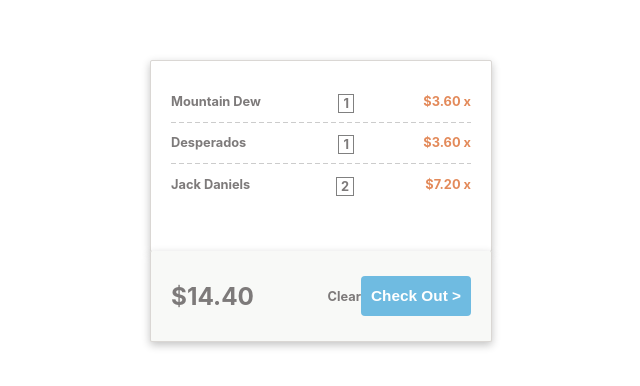
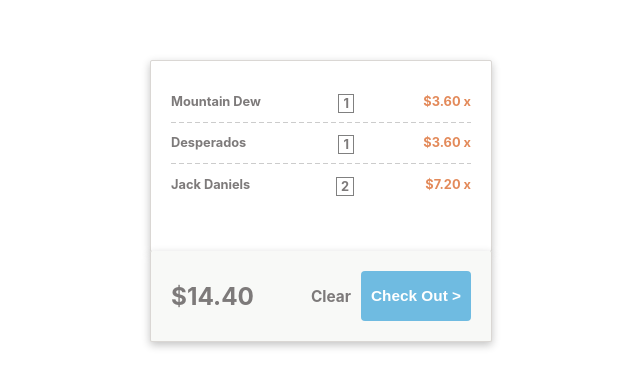
Before and after one commit to yasboyman/mmt, a React (Create React App) app: page / in a window 1280 px wide. Shown: the part 140-526 px from the top of the page, without its empty margins (319-959 px from the left). Built offline with nearby package versions, Linux system fonts and the light colour scheme.

Commit message:
total component css changes

```diff
--- a/src/total/index.css
+++ b/src/total/index.css
@@ -24,6 +24,7 @@
   display: flex;
   flex-direction: row;
   justify-content: flex-end;
+    align-items: center;
 }
 
 .checkout_btn {
@@ -34,7 +35,10 @@
     border:none;
     border-radius: 4px;
     padding: 0 10px;
+    height:50px;
 }
 
-.clear-btn {
+.clear_btn {
+    font-size: 1.2em;
+    margin-right: 10px;
 }
--- a/src/total/index.jsx
+++ b/src/total/index.jsx
@@ -13,7 +13,7 @@
    <p className="total_amount">${totalItems()}</p>
 
     <aside className="checkout_btn_container">
-      <p className="clear-btn">Clear</p>
+      <p className="clear_btn">Clear</p>
       <button className="checkout_btn">Check Out ></button>
     </aside>
   </div>;
```
